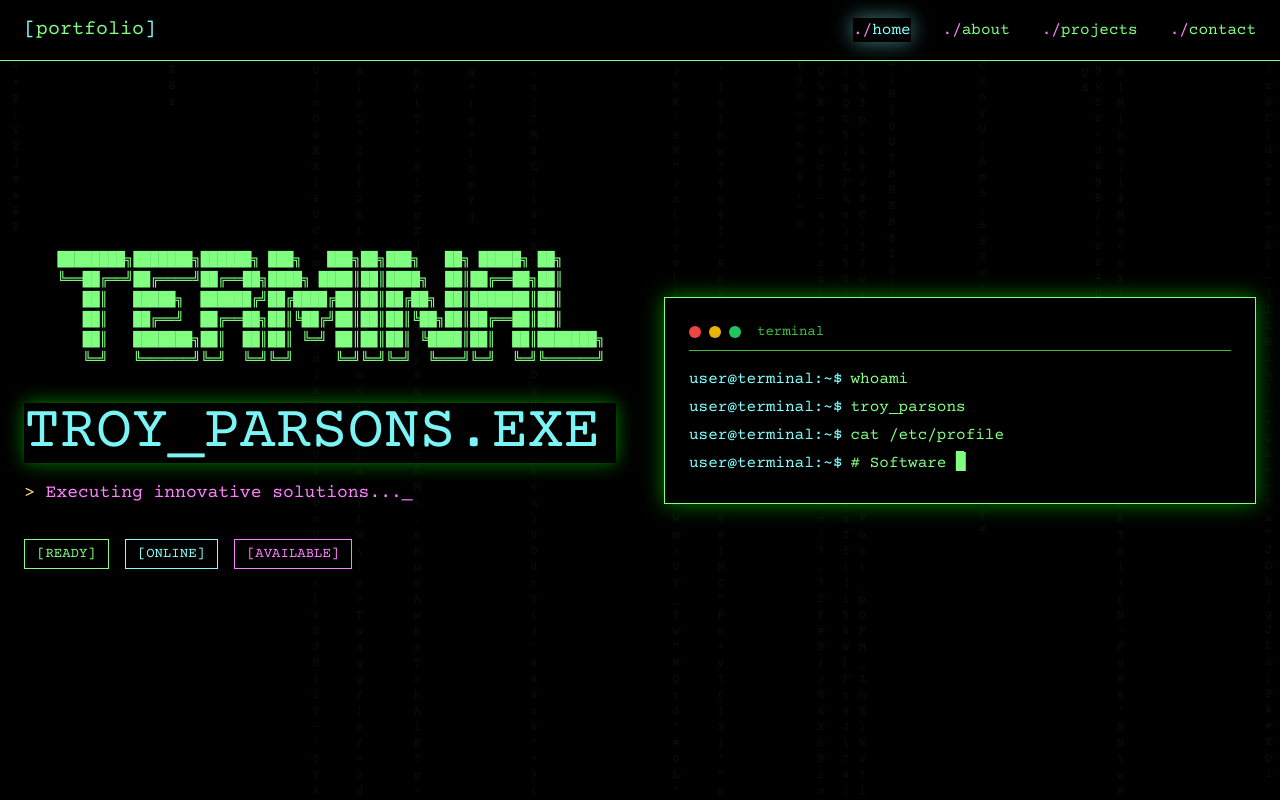
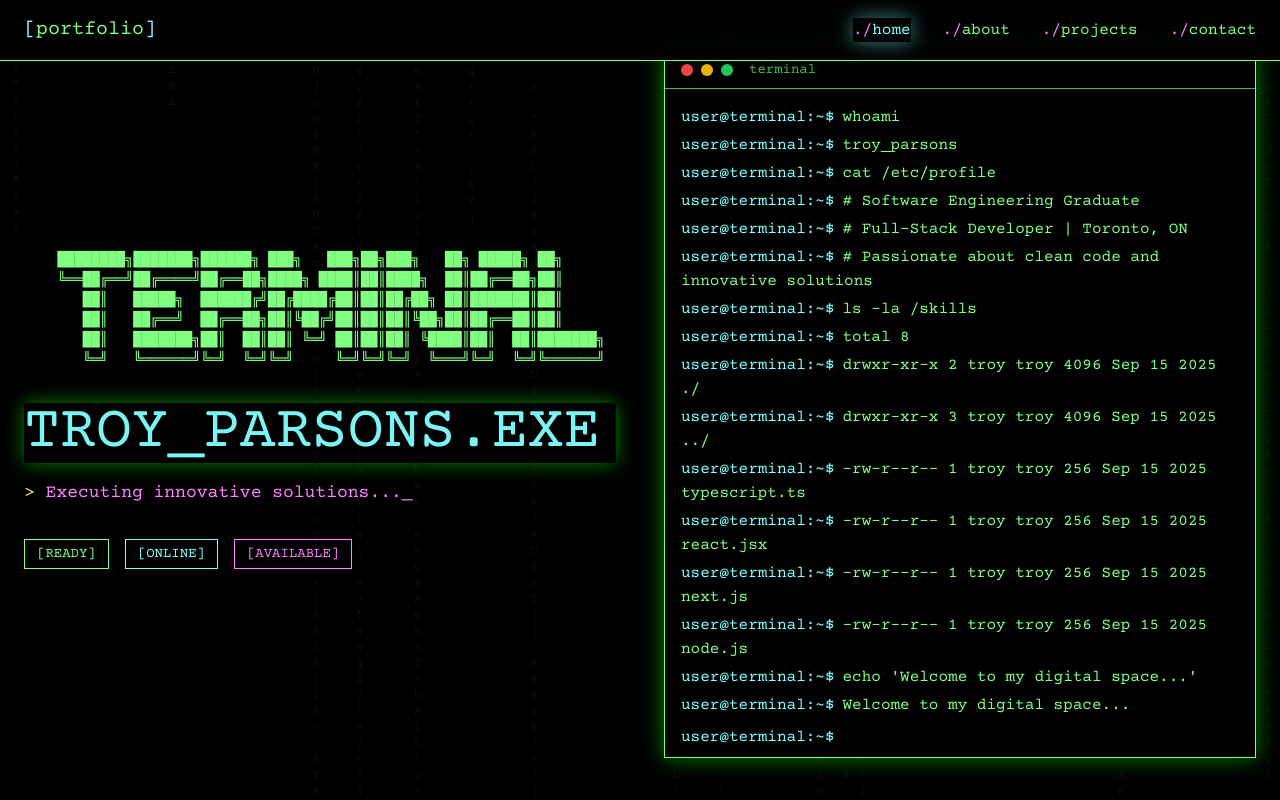
Before and after one commit to parsTroy/portfolio, a Next.js app: page / in a window 1280 px wide. Shown: the top 800 px of the page. Built offline with nearby package versions, Linux system fonts and the light colour scheme.

Commit message:
Add terminal game

```diff
--- a/src/components/Terminal.tsx
+++ b/src/components/Terminal.tsx
@@ -1,6 +1,6 @@
 "use client";
 
-import { useState, useEffect } from "react";
+import { useState, useEffect, useRef } from "react";
 import { useIsMobile } from "@/hooks/use-mobile";
 
 interface TerminalProps {
@@ -9,96 +9,299 @@ interface TerminalProps {
   className?: string;
 }
 
+type GameState = 'idle' | 'playing' | 'finished';
+
 export const Terminal = ({ lines, prompt = "user@terminal:~$", className = "" }: TerminalProps) => {
-  const [currentLineIndex, setCurrentLineIndex] = useState(0);
-  const [currentText, setCurrentText] = useState("");
-  const [showCursor, setShowCursor] = useState(true);
+  const [currentInput, setCurrentInput] = useState("");
+  const [gameState, setGameState] = useState<GameState>('idle');
+  const [gameText, setGameText] = useState("");
+  const [userInput, setUserInput] = useState("");
+  const [startTime, setStartTime] = useState<number | null>(null);
+  const [wpm, setWpm] = useState(0);
+  const [accuracy, setAccuracy] = useState(0);
+  const [currentWpm, setCurrentWpm] = useState(0);
+  const [correctChars, setCorrectChars] = useState(0);
+  const [totalChars, setTotalChars] = useState(0);
+  const [completedWords, setCompletedWords] = useState(0);
+  const [currentWordIndex, setCurrentWordIndex] = useState(0);
+  const inputRef = useRef<HTMLInputElement>(null);
   const isMobile = useIsMobile();
 
-  // On mobile, show all text immediately without typing animation
+  // Portfolio-related typing text options
+  const typingTexts = [
+    "Troy Parsons is a passionate software engineer specializing in full-stack development with expertise in TypeScript, React, Next.js, and modern web technologies. Based in Toronto, he creates innovative solutions that combine clean code with user-centered design.",
+    "The dev_operations platform revolutionizes team collaboration with real-time Kanban boards, instant messaging, and GitHub integration. Built using the T3 Stack, it provides seamless project management for development teams worldwide.",
+    "Dividnd is a professional dividend portfolio tracking platform that helps investors maximize passive income through real-time analytics, yield calculations, and intelligent stock recommendations. Secure, private, and designed for serious investors.",
+    "Monkey Budget is a modern iOS personal finance app featuring effortless budgeting, voice input, receipt scanning, and beautiful analytics. Built with Swift and SwiftUI, it prioritizes privacy and user experience for building healthy financial habits.",
+    "This portfolio showcases cutting-edge web development using Next.js, TypeScript, and Tailwind CSS. Each project demonstrates expertise in modern frameworks, responsive design, and performance optimization for both web and mobile platforms."
+  ];
+
+
   useEffect(() => {
-    if (isMobile) {
-      setCurrentLineIndex(lines.length);
-      setCurrentText("");
-      return;
+    if (gameState === 'playing' && inputRef.current) {
+      inputRef.current.focus();
+    }
+  }, [gameState]);
+
+  const handleKeyPress = (e: React.KeyboardEvent) => {
+    if (e.key === 'Enter' && currentInput.trim().toLowerCase() === 'start' && gameState === 'idle') {
+      setGameState('playing');
+      setGameText(typingTexts[Math.floor(Math.random() * typingTexts.length)]);
+      setUserInput("");
+      setStartTime(Date.now());
+      setCurrentInput("");
+    }
+  };
+
+  const handleGameInput = (e: React.ChangeEvent<HTMLInputElement>) => {
+    if (gameState !== 'playing') return;
+
+    const input = e.target.value;
+    setUserInput(input);
+
+    // Split text into words for word-by-word checking
+    const words = gameText.split(' ');
+    const currentWord = words[currentWordIndex] || '';
+
+    // Check if current word is completed
+    if (input.trim() === currentWord && currentWordIndex < words.length - 1) {
+      // Word completed, move to next word
+      setCompletedWords(prev => prev + 1);
+      setCurrentWordIndex(prev => prev + 1);
+      setUserInput('');
+
+      // Calculate correct characters for completed words
+      const completedText = words.slice(0, completedWords + 1).join(' ');
+      setCorrectChars(completedText.length);
+      setTotalChars(completedText.length);
+    } else if (input.trim() === currentWord && currentWordIndex === words.length - 1) {
+      // All words completed
+      setCompletedWords(prev => prev + 1);
+      setCorrectChars(gameText.length);
+      setTotalChars(gameText.length);
+
+      if (startTime) {
+        const endTime = Date.now();
+        const timeInMinutes = (endTime - startTime) / 60000;
+        const wordsTyped = words.length;
+        const calculatedWpm = Math.round(wordsTyped / timeInMinutes);
+
+        const calculatedAccuracy = Math.round((gameText.length / gameText.length) * 100);
+
+        setWpm(calculatedWpm);
+        setAccuracy(calculatedAccuracy);
+        setGameState('finished');
+      }
+    } else {
+      // Calculate correct characters for current word
+      let correct = 0;
+      for (let i = 0; i < Math.min(input.length, currentWord.length); i++) {
+        if (input[i] === currentWord[i]) correct++;
+      }
+
+      const completedText = words.slice(0, completedWords).join(' ');
+      setCorrectChars(completedText.length + correct);
+      setTotalChars(completedText.length + input.length);
     }
 
-    if (currentLineIndex >= lines.length) return;
+    // Calculate real-time WPM
+    if (startTime) {
+      const timeInMinutes = (Date.now() - startTime) / 60000;
+      if (timeInMinutes > 0) {
+        const wordsTyped = completedWords + (input.trim() === currentWord ? 1 : 0);
+        const calculatedWpm = Math.round(wordsTyped / timeInMinutes);
+        setCurrentWpm(calculatedWpm);
+      }
+    }
+  };
 
-    const targetText = lines[currentLineIndex];
+  const resetGame = () => {
+    setGameState('idle');
+    setGameText("");
+    setUserInput("");
+    setWpm(0);
+    setAccuracy(0);
+    setCurrentWpm(0);
+    setCorrectChars(0);
+    setTotalChars(0);
+    setCompletedWords(0);
+    setCurrentWordIndex(0);
+    setStartTime(null);
+  };
 
-    if (currentText.length < targetText.length) {
-      const timer = setTimeout(() => {
-        setCurrentText(targetText.slice(0, currentText.length + 1));
-      }, 50 + Math.random() * 50);
+  const getInputDisplay = () => {
+    if (gameState === 'idle') {
+      return currentInput;
+    } else if (gameState === 'playing') {
+      return userInput;
+    }
+    return "";
+  };
 
-      return () => clearTimeout(timer);
+  const getPromptText = () => {
+    if (gameState === 'idle') {
+      return prompt;
+    } else if (gameState === 'playing') {
+      return "typing-test:~$";
     } else {
-      const timer = setTimeout(() => {
-        setCurrentLineIndex(currentLineIndex + 1);
-        setCurrentText("");
-      }, 1000);
-
-      return () => clearTimeout(timer);
+      return "results:~$";
     }
-  }, [currentText, currentLineIndex, lines, isMobile]);
-
-  useEffect(() => {
-    const cursorTimer = setInterval(() => {
-      setShowCursor(prev => !prev);
-    }, 500);
-
-    return () => clearInterval(cursorTimer);
-  }, []);
+  };
 
   return (
-    <div className={`font-terminal text-terminal-green bg-black p-6 border border-terminal-green shadow-glow-green ${className}`}>
-      <div className="flex items-center gap-2 mb-4 pb-2 border-b border-terminal-dim">
+    <div className={`font-terminal text-terminal-green bg-black border border-terminal-green shadow-glow-green ${className}`}>
+      <div className="flex items-center gap-2 p-4 pb-2 border-b border-terminal-dim">
         <div className="w-3 h-3 rounded-full bg-red-500"></div>
         <div className="w-3 h-3 rounded-full bg-yellow-500"></div>
         <div className="w-3 h-3 rounded-full bg-green-500"></div>
         <span className="text-terminal-dim text-sm ml-2">terminal</span>
       </div>
 
-      {/* Mobile: Show all lines immediately */}
-      {isMobile ? (
-        lines.map((line, index) => (
+      <div className="p-4 pb-2">
+
+        {/* Show all original lines immediately */}
+        {lines.map((line, index) => (
           <div key={index} className="mb-1">
             <span className="text-terminal-cyan">{prompt}</span>
             <span className="ml-2">{line}</span>
           </div>
-        ))
-      ) : (
-        /* Desktop: Show typing animation */
-        <>
-          {lines.slice(0, currentLineIndex).map((line, index) => (
-            <div key={index} className="mb-1">
-              <span className="text-terminal-cyan">{prompt}</span>
-              <span className="ml-2">{line}</span>
+        ))}
+
+        {/* Game state displays */}
+        {gameState === 'playing' && (
+          <div className="mt-4 p-3 border border-terminal-cyan rounded">
+            <div className="text-terminal-cyan text-sm mb-2">Type the following text as fast as you can:</div>
+            <div className="text-terminal-dim text-xs mb-4 leading-relaxed break-words overflow-hidden">
+              {gameText.split(' ').map((word, wordIndex) => {
+                const isCompleted = wordIndex < completedWords;
+                const isCurrent = wordIndex === currentWordIndex;
+                const isUpcoming = wordIndex > currentWordIndex;
+
+                return (
+                  <span
+                    key={wordIndex}
+                    className={`mr-1 ${
+                      isCompleted ? 'text-terminal-green line-through opacity-60' :
+                      isCurrent ? 'bg-terminal-cyan text-black px-1 rounded' :
+                      'text-terminal-dim'
+                    }`}
+                  >
+                    {word}
+                  </span>
+                );
+              })}
             </div>
-          ))}
-
-          {currentLineIndex < lines.length && (
-            <div className="mb-1">
-              <span className="text-terminal-cyan">{prompt}</span>
-              <span className="ml-2">
-                {currentText}
-                <span className={`inline-block w-2 h-5 bg-terminal-green ${showCursor ? 'opacity-100' : 'opacity-0'}`}>
-                  █
-                </span>
+            <div className="text-terminal-cyan text-xs mb-2">
+              Current word: <span className="text-terminal-green font-bold">
+                {gameText.split(' ')[currentWordIndex] || 'Complete!'}
               </span>
             </div>
-          )}
-        </>
+            <div className="text-terminal-dim text-xs">
+              Progress: {completedWords} / {gameText.split(' ').length} words
+            </div>
+          </div>
+        )}
+
+        {gameState === 'finished' && (
+          <div className="mt-4 p-3 border border-terminal-green rounded">
+            <div className="text-terminal-green text-sm mb-2">🎉 Typing Test Complete!</div>
+            <div className="text-terminal-cyan text-xs space-y-1">
+              <div>Words Per Minute: <span className="text-terminal-green">{wpm}</span></div>
+              <div>Accuracy: <span className="text-terminal-green">{accuracy}%</span></div>
+              <div className="mt-2 text-terminal-dim">
+                Type 'start' to try again with different text
+              </div>
+            </div>
+          </div>
+        )}
+
+        {/* Interactive prompt */}
+        <div className="mt-2">
+          <span className="text-terminal-cyan">{getPromptText()}</span>
+          <span className="ml-2 inline-flex items-center">
+            {gameState === 'idle' ? (
+              <>
+                <input
+                  type="text"
+                  value={currentInput}
+                  onChange={(e) => setCurrentInput(e.target.value)}
+                  onKeyPress={handleKeyPress}
+                  className="bg-transparent border-none outline-none text-terminal-green font-terminal"
+                  placeholder=""
+                  autoComplete="off"
+                  style={{ width: `${Math.max(currentInput.length + 1, 1)}ch` }}
+                />
+              </>
+            ) : gameState === 'playing' ? (
+              <>
+                <input
+                  ref={inputRef}
+                  type="text"
+                  value={userInput}
+                  onChange={handleGameInput}
+                  className="bg-transparent border-none outline-none text-terminal-green font-terminal"
+                  autoComplete="off"
+                  style={{ width: `${Math.max(userInput.length + 1, 1)}ch` }}
+                />
+              </>
+            ) : (
+              <>
+                <input
+                  type="text"
+                  value={currentInput}
+                  onChange={(e) => setCurrentInput(e.target.value)}
+                  onKeyPress={(e) => {
+                    if (e.key === 'Enter' && currentInput.trim().toLowerCase() === 'start') {
+                      resetGame();
+                    }
+                  }}
+                  className="bg-transparent border-none outline-none text-terminal-green font-terminal"
+                  placeholder=""
+                  autoComplete="off"
+                  style={{ width: `${Math.max(currentInput.length + 1, 1)}ch` }}
+                />
+              </>
+            )}
+          </span>
+        </div>
+      </div>
+
+      {/* Neovim-style bottom status bar */}
+      {gameState === 'playing' && (
+        <div className="bg-terminal-dim text-terminal-green text-xs px-4 py-2 border-t border-terminal-dim flex justify-between items-center">
+          <div className="flex items-center space-x-4">
+            <span className="text-terminal-cyan">WPM:</span>
+            <span className="text-terminal-green font-bold">{currentWpm}</span>
+            <span className="text-terminal-cyan">|</span>
+            <span className="text-terminal-cyan">Words:</span>
+            <span className="text-terminal-green font-bold">{completedWords}</span>
+            <span className="text-terminal-cyan">/</span>
+            <span className="text-terminal-green font-bold">{gameText.split(' ').length}</span>
+            <span className="text-terminal-cyan">|</span>
+            <span className="text-terminal-cyan">Accuracy:</span>
+            <span className="text-terminal-green font-bold">{Math.round((correctChars / Math.max(totalChars, 1)) * 100)}%</span>
+          </div>
+          <div className="text-terminal-dim">
+            <span className="text-terminal-cyan">TYPING</span>
+          </div>
+        </div>
       )}
 
-      {/* Cursor - only show on desktop or when animation is complete */}
-      {(isMobile || currentLineIndex >= lines.length) && (
-        <div>
-          <span className="text-terminal-cyan">{prompt}</span>
-          <span className={`ml-2 inline-block w-2 h-5 bg-terminal-green ${showCursor ? 'opacity-100' : 'opacity-0'}`}>
-            █
-          </span>
+      {gameState === 'finished' && (
+        <div className="bg-terminal-dim text-terminal-green text-xs px-4 py-2 border-t border-terminal-dim flex justify-between items-center">
+          <div className="flex items-center space-x-4">
+            <span className="text-terminal-cyan">Final WPM:</span>
+            <span className="text-terminal-green font-bold">{wpm}</span>
+            <span className="text-terminal-cyan">|</span>
+            <span className="text-terminal-cyan">Final Accuracy:</span>
+            <span className="text-terminal-green font-bold">{accuracy}%</span>
+            <span className="text-terminal-cyan">|</span>
+            <span className="text-terminal-cyan">Characters:</span>
+            <span className="text-terminal-green font-bold">{gameText.length}</span>
+          </div>
+          <div className="text-terminal-green">
+            <span className="text-terminal-cyan">COMPLETE</span>
+          </div>
         </div>
       )}
     </div>
```
